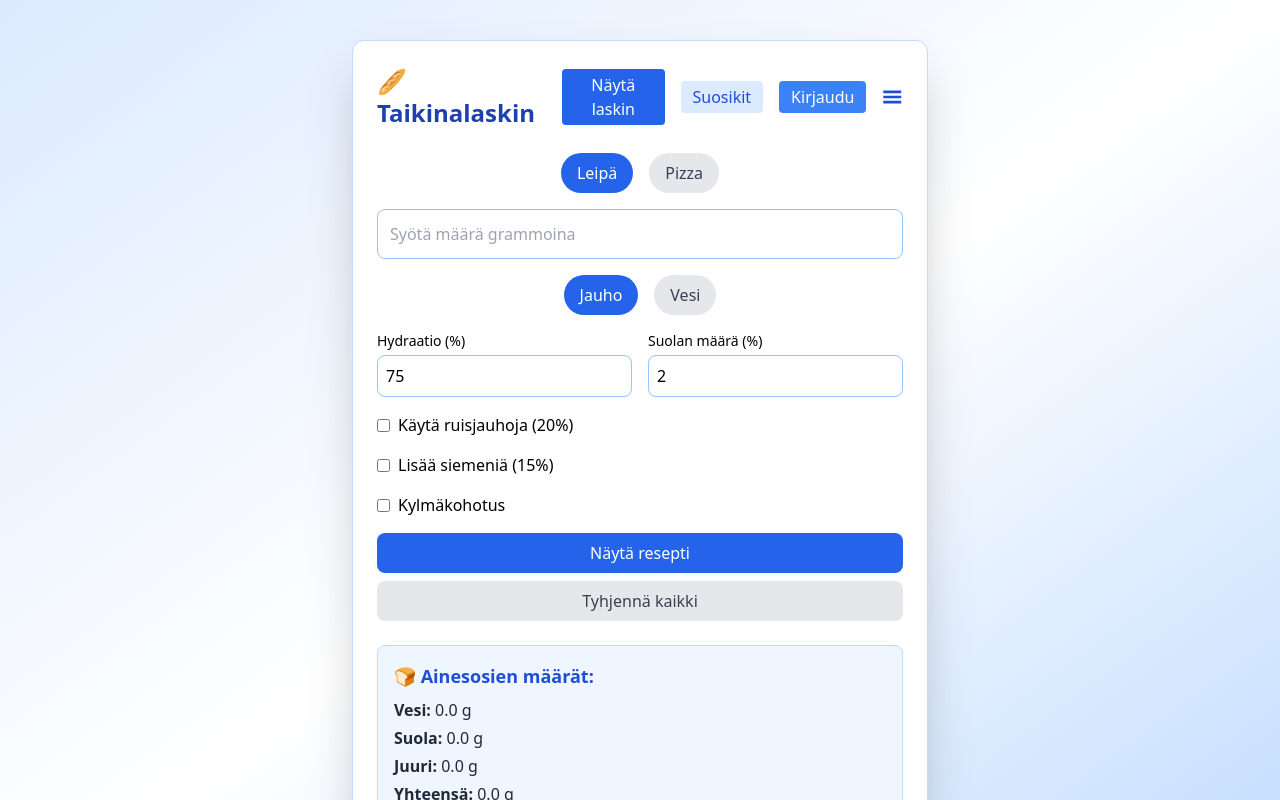
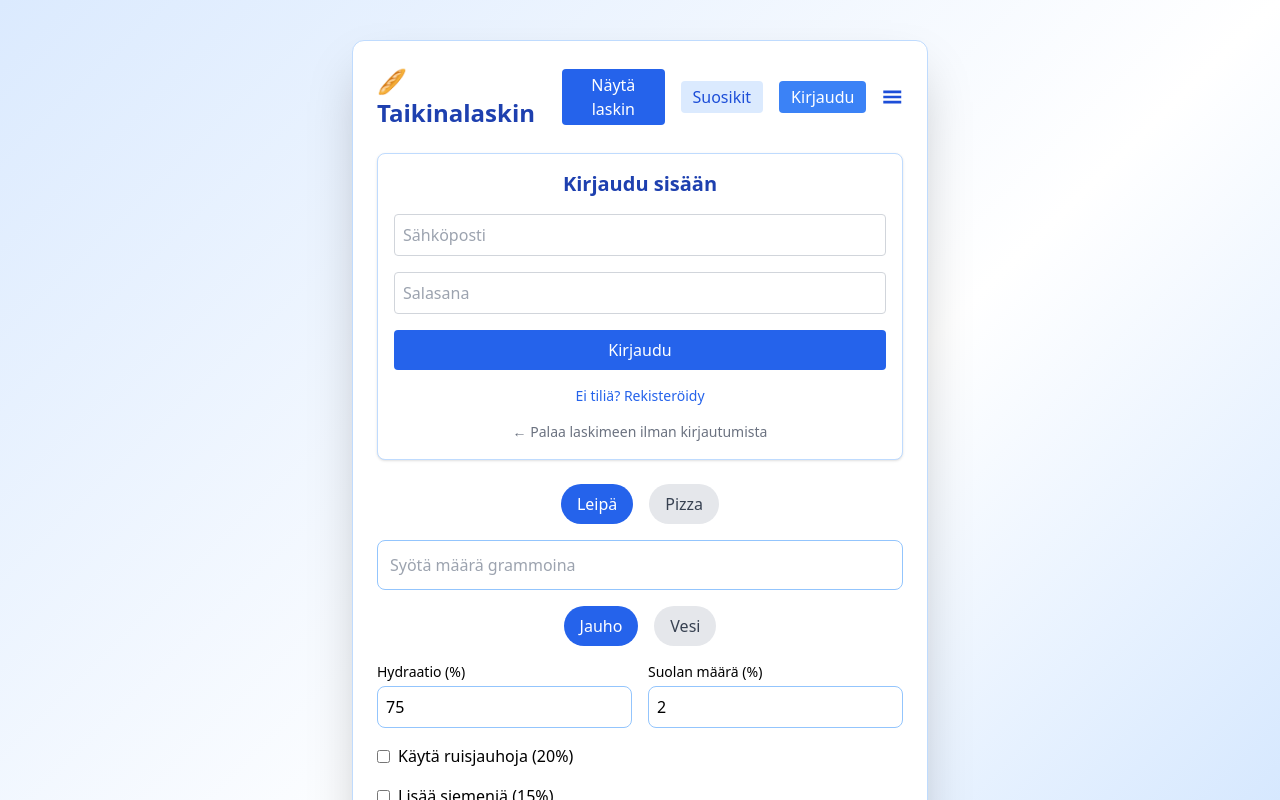
Before and after one commit to VilleJLehtola/Dough-calculator, a React (Vite) app: page / in a window 1280 px wide. Shown: the top 800 px of the page. Built offline with nearby package versions, Linux system fonts and the light colour scheme; no server answers.

Commit message:
Update App.jsx

```diff
--- a/src/App.jsx
+++ b/src/App.jsx
@@ -126,13 +126,17 @@ export default function App() {
   return (
     <div className="min-h-screen bg-gradient-to-br from-blue-100 via-white to-blue-200 flex items-start justify-center py-10 px-4">
       <div className="bg-white shadow-2xl rounded-xl max-w-xl w-full p-6 space-y-6 border border-blue-200 transition-all duration-300 ease-in-out">
-        <Header user={user} setUser={setUser} activeView={activeView} setActiveView={setActiveView} />
+        <Header
+          user={user}
+          setUser={setUser}
+          activeView={activeView}
+          setActiveView={setActiveView}
+        />
 
-        {activeView === 'auth' && (
-  <AuthForm setUser={setUser} setActiveView={setActiveView} />
-)}
-
-        {user && activeView === 'favorites' && <FavoritesList user={user} setActiveView={setActiveView} />}
+        {!user && <AuthForm />}
+        {user && activeView === 'favorites' && (
+          <FavoritesList user={user} setActiveView={setActiveView} />
+        )}
         {activeView === 'calculator' && (
           <>
             <CalculatorForm
```
